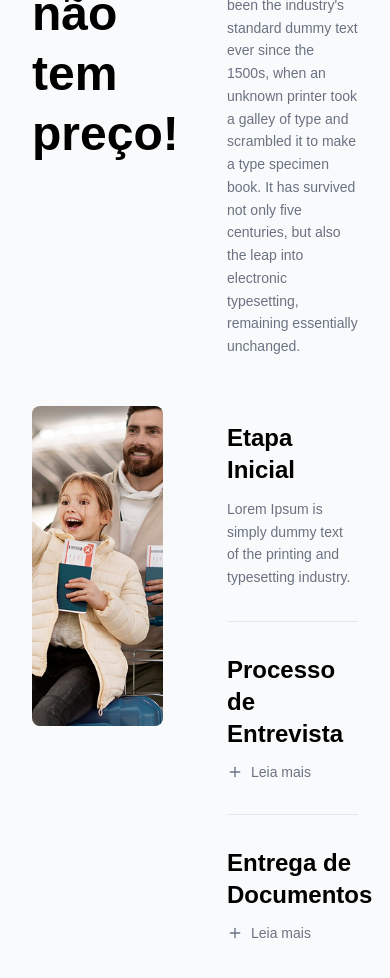
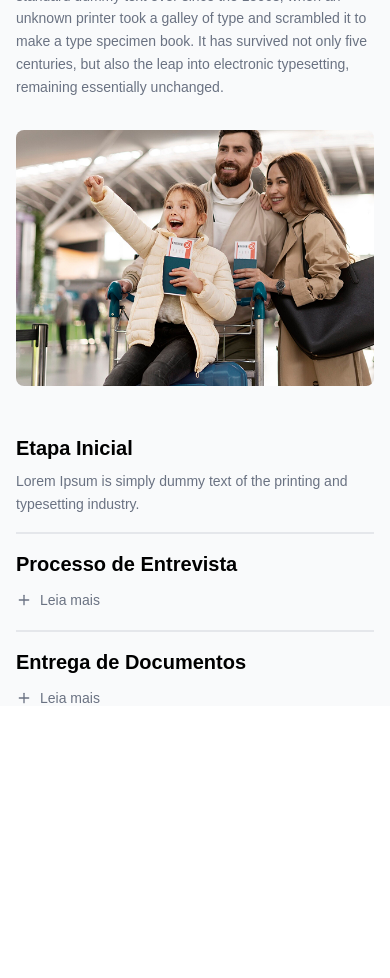
Before and after one commit to valeriapessoa/tirar-visto, a Next.js app: page / in a window 390 px wide. Shown: the part 2200-3178 px from the top of the page. After the commit the page ends 2912 px from the top, so only its background shows below. Built offline with nearby package versions, Linux system fonts and the light colour scheme.

Commit message:
refactor: adjust layout and style of TouristSection section for better responsiveness and clarity

```diff
--- a/src/components/TouristSection.tsx
+++ b/src/components/TouristSection.tsx
@@ -2,35 +2,35 @@
 
 import React from "react"
 import Image from "next/image"
-import { Plus } from 'lucide-react'
+import { Plus } from "lucide-react"
 
 export default function TouristSection() {
   const [interviewOpen, setInterviewOpen] = React.useState(false)
   const [documentsOpen, setDocumentsOpen] = React.useState(false)
 
   return (
-    <section className="w-full bg-gray-50 py-12 px-8">
+    <section className="w-full bg-gray-50 py-8 px-4 sm:py-12 sm:px-8">
       <div className="max-w-6xl mx-auto">
         {/* Header Button */}
-        <div className="mb-8">
+        <div className="mb-6 sm:mb-8">
           <button className="bg-yellow-400 hover:bg-yellow-500 text-black font-medium py-2 px-6 rounded-full text-sm">
             Veja como funciona
           </button>
         </div>
 
-        {/* First Row - Title and Description */}
-        <div className="grid grid-cols-2 gap-16 mb-12">
-          {/* Left Column - Title */}
-          <div>
-            <h1 className="text-5xl font-bold text-black leading-tight">
+        {/* First Row - Title (smaller) and Description (larger) */}
+        <div className="grid grid-cols-1 md:grid-cols-5 gap-6 md:gap-16 mb-8 md:mb-12">
+          {/* Left Column - Title (2/5 of width - smaller) */}
+          <div className="md:col-span-2">
+            <h1 className="text-3xl sm:text-4xl md:text-5xl font-bold text-black leading-tight">
               Sua tranquilidade
               <br />
               não tem preço!
             </h1>
           </div>
 
-          {/* Right Column - Description */}
-          <div className="pt-4">
+          {/* Right Column - Description (3/5 of width - larger) */}
+          <div className="md:col-span-3 flex items-center">
             <p className="text-gray-500 text-sm leading-relaxed">
               Lorem Ipsum is simply dummy text of the printing and typesetting industry. Lorem Ipsum has been the
               industry's standard dummy text ever since the 1500s, when an unknown printer took a galley of type and
@@ -40,47 +40,49 @@ export default function TouristSection() {
           </div>
         </div>
 
-        {/* Second Row - Image and Process Steps */}
-        <div className="grid grid-cols-2 gap-16">
+        {/* Second Row - Image and Process Steps (aligned heights) */}
+        <div className="grid grid-cols-1 md:grid-cols-2 gap-8 md:gap-16 items-start">
           {/* Left Column - Image */}
-          <div>
-            <div className="relative w-full h-80 rounded-lg overflow-hidden">
+          <div className="order-1 md:order-none">
+            <div className="relative w-full h-64 sm:h-72 md:h-80 rounded-lg overflow-hidden">
               <Image
                 src="/family-airport.png"
                 alt="Família feliz no aeroporto com passaportes"
                 fill
                 className="object-cover"
-                sizes="50vw"
+                sizes="(max-width: 768px) 100vw, 50vw"
                 priority
               />
             </div>
           </div>
 
-          {/* Right Column - Process Steps */}
-          <div className="pt-4">
+          {/* Right Column - Process Steps (with top padding like in layout) */}
+          <div className="order-2 md:order-none pt-4 md:pt-6 h-64 sm:h-72 md:h-80 flex flex-col justify-between">
             {/* Etapa Inicial */}
-            <div className="pb-8">
-              <h2 className="text-2xl font-bold text-black mb-3">Etapa Inicial</h2>
+            <div className="flex-1">
+              <h2 className="text-xl sm:text-2xl font-bold text-black mb-2 md:mb-3">Etapa Inicial</h2>
               <p className="text-gray-500 text-sm leading-relaxed">
                 Lorem Ipsum is simply dummy text of the printing and typesetting industry.
               </p>
             </div>
 
-            {/* Divider Line */}
-            <hr className="border-t border-gray-200 mb-8" />
+            {/* Divider Line - Thicker */}
+            <hr className="border-t-2 border-gray-200 my-4" />
 
             {/* Processo de Entrevista */}
-            <div className="pb-8">
-              <h2 className="text-2xl font-bold text-black mb-3">Processo de Entrevista</h2>
+            <div className="flex-1">
+              <h2 className="text-xl sm:text-2xl font-bold text-black mb-2 md:mb-3">Processo de Entrevista</h2>
               <button
-                className="flex items-center gap-2 text-gray-500 hover:text-gray-700 transition-colors text-sm"
+                className="flex items-center gap-2 text-gray-500 hover:text-gray-700 transition-colors text-sm py-1"
                 onClick={() => setInterviewOpen(!interviewOpen)}
+                aria-expanded={interviewOpen}
+                aria-controls="interview-content"
               >
                 <Plus className={`h-4 w-4 transition-transform ${interviewOpen ? "rotate-45" : ""}`} />
                 <span>Leia mais</span>
               </button>
               {interviewOpen && (
-                <div className="mt-3 text-gray-500 text-sm leading-relaxed">
+                <div id="interview-content" className="mt-3 text-gray-500 text-sm leading-relaxed">
                   <p>
                     Detalhes sobre o processo de entrevista serão exibidos aqui. Este conteúdo inclui informações
                     importantes sobre como preparar-se para a entrevista e quais documentos são necessários.
@@ -89,21 +91,23 @@ export default function TouristSection() {
               )}
             </div>
 
-            {/* Divider Line */}
-            <hr className="border-t border-gray-200 mb-8" />
+            {/* Divider Line - Thicker */}
+            <hr className="border-t-2 border-gray-200 my-4" />
 
             {/* Entrega de Documentos */}
-            <div>
-              <h2 className="text-2xl font-bold text-black mb-3">Entrega de Documentos</h2>
+            <div className="flex-1">
+              <h2 className="text-xl sm:text-2xl font-bold text-black mb-2 md:mb-3">Entrega de Documentos</h2>
               <button
-                className="flex items-center gap-2 text-gray-500 hover:text-gray-700 transition-colors text-sm"
+                className="flex items-center gap-2 text-gray-500 hover:text-gray-700 transition-colors text-sm py-1"
                 onClick={() => setDocumentsOpen(!documentsOpen)}
+                aria-expanded={documentsOpen}
+                aria-controls="documents-content"
               >
                 <Plus className={`h-4 w-4 transition-transform ${documentsOpen ? "rotate-45" : ""}`} />
                 <span>Leia mais</span>
               </button>
               {documentsOpen && (
-                <div className="mt-3 text-gray-500 text-sm leading-relaxed">
+                <div id="documents-content" className="mt-3 text-gray-500 text-sm leading-relaxed">
                   <p>
                     Informações sobre a entrega de documentos, incluindo prazos, locais de entrega e procedimentos
                     necessários para completar o processo.
```
